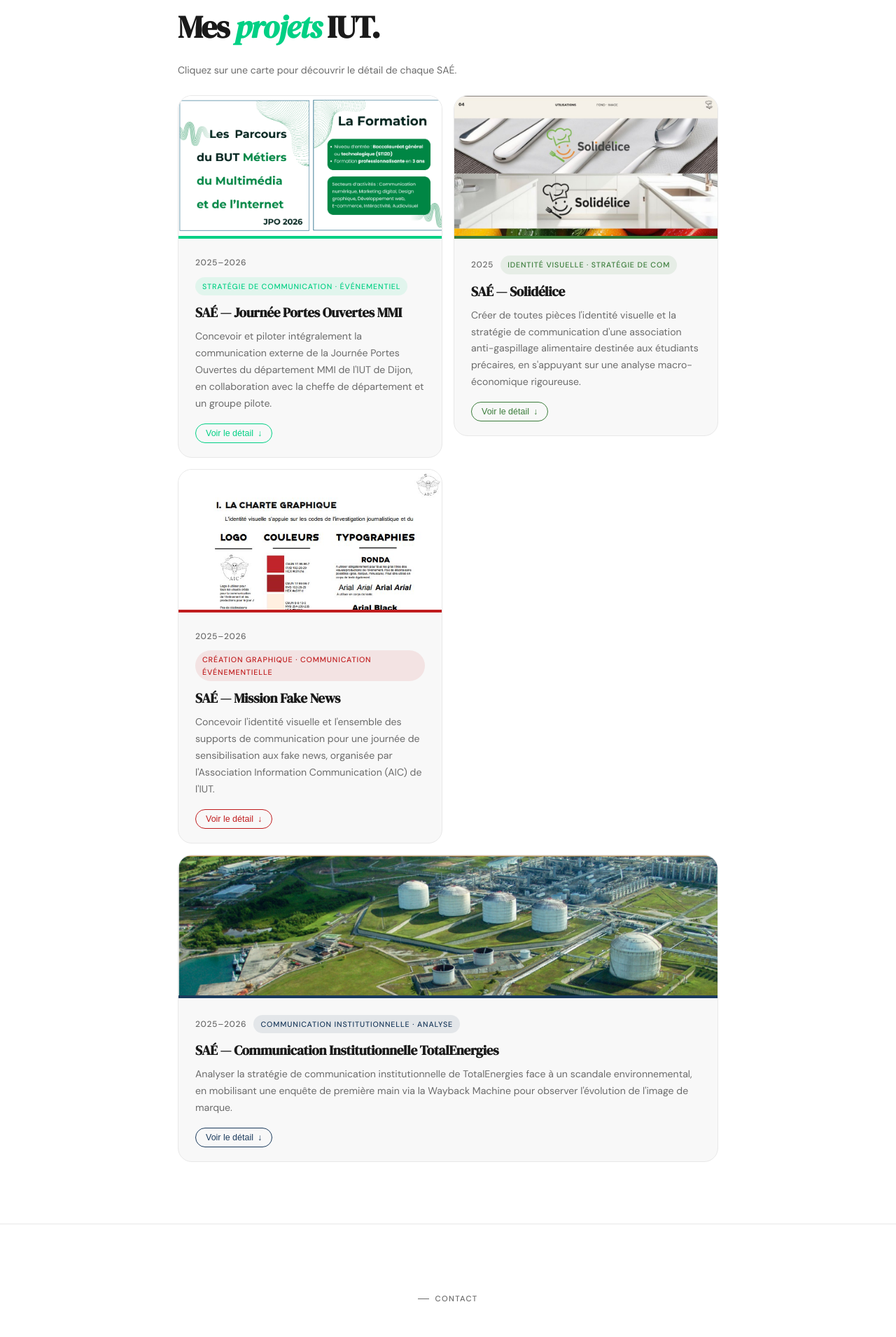
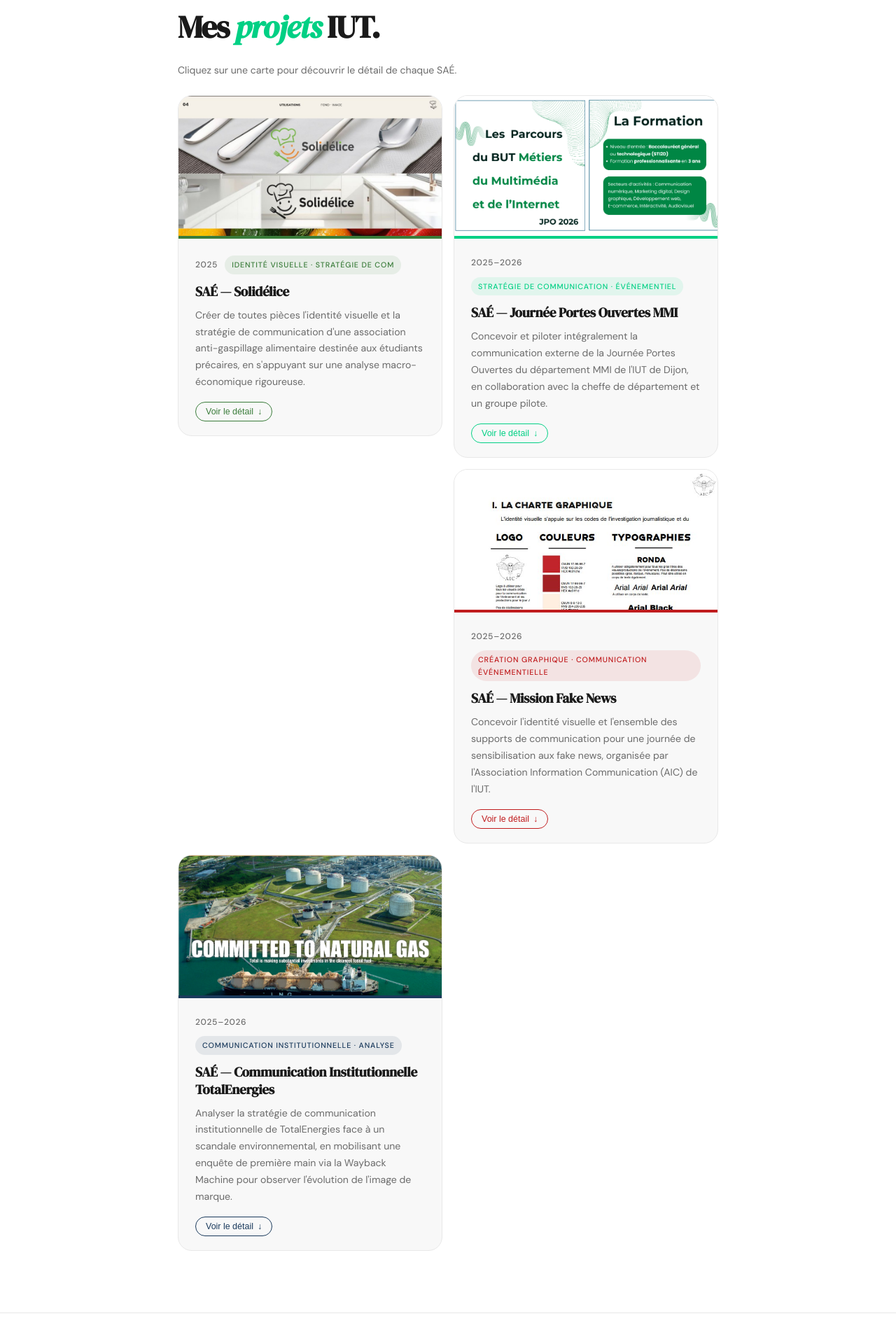
Before and after one commit to Vcassina21/victor-portfolio, a Next.js app: page / in a window 1280 px wide. Shown: the part 4320-6230 px from the top of the page at 70% size. Built offline with nearby package versions, Linux system fonts and the light colour scheme.

Commit message:
fix bento grid TotalEnergies

```diff
--- a/styles/globals.css
+++ b/styles/globals.css
@@ -1327,13 +1327,9 @@
 .projets-grid {
   display: grid;
   grid-template-columns: repeat(2, 1fr);
-  grid-template-rows: auto;
   gap: 16px;
 }
-.projets-grid .projet-card:nth-child(1) { grid-column: 1 / 2; }
-.projets-grid .projet-card:nth-child(2) { grid-column: 2 / 3; grid-row: 1 / 3; }
-.projets-grid .projet-card:nth-child(3) { grid-column: 1 / 2; }
-.projets-grid .projet-card:nth-child(4) { grid-column: 1 / 3; }
+.projets-grid .projet-card:nth-child(2) { grid-row: 1 / 3; }
 
 .projet-card {
   border-radius: 20px; overflow: hidden;
```
